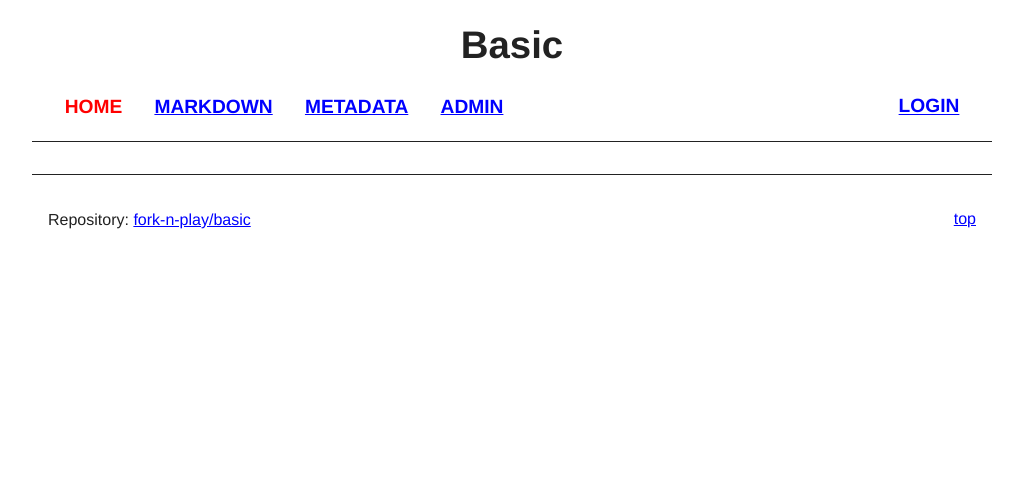
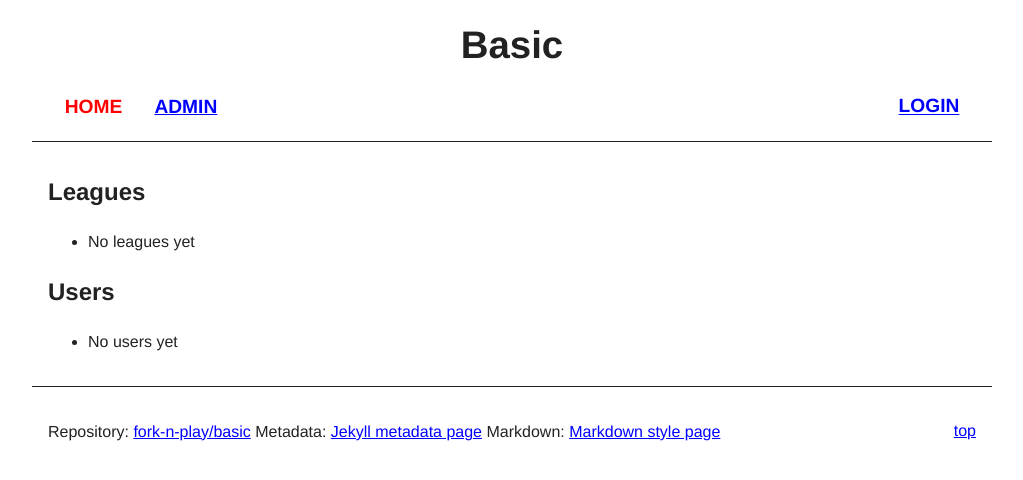
Before and after one commit to fork-n-play/basic, a Jekyll site: the page built from pages/home.md, in a window 1280 px wide. Shown: the top 480 px of the page, without its empty margins (128-1151 px from the left). Built offline with Jekyll 4.4.1, drawn with Linux system fonts in a browser that asks for light colours; comment, search, counter and statistics services are not loaded; the repository's description, which GitHub fills in, is left out.

Commit message:
Fix navigation, check for _data files

```diff
--- a/_includes/navigation.html
+++ b/_includes/navigation.html
@@ -1,8 +1,8 @@
 <nav>
 	<ul>
 	{% assign navigation_pages = site.html_pages | sort: 'navigation_weight' %}
-	{% for p in navigation_pages %}
+	{% for p in navigation_pages %}{% unless p.navigation_weight == 0 %}
 		<li><a href="{{ p.url | absolute_url }}" {% if p.url == page.url %}class="active"{% endif %}>{{ p.title }}</a></li>
-	{% endfor %}
+	{% endunless %}{% endfor %}
 	</ul>
 </nav>
--- a/_layouts/default.html
+++ b/_layouts/default.html
@@ -22,6 +22,8 @@
 <footer>
 	<ul>
 		<li>Repository: <a href="{{ site.github.repository_url }}">{{ site.github.repository_nwo }}</a></li>
+		<li>Metadata: <a href="{{ '/metadata' | absolute_url }}">Jekyll metadata page</a></li>
+		<li>Markdown: <a href="{{ '/markdown' | absolute_url }}">Markdown style page</a></li>
 		<li><a href="#top">top</a></li>
 	</ul>
 </footer>
--- a/pages/home.html
+++ /dev/null
@@ -1,5 +0,0 @@
----
-title: home
-permalink: /
-navigation_weight: 1
----
--- /dev/null
+++ b/pages/home.md
@@ -0,0 +1,20 @@
+---
+title: home
+permalink: /
+navigation_weight: 1
+---
+
+## Leagues
+
+{% if site.data.leagues.size %}{% for l in site.data.leagues %}
+- {{ l | jsonify }}{% endfor %}
+{% else %}- No leagues yet
+{% endif %}
+
+
+## Users
+
+{% if site.data.users.size > 0 %}{% for u in site.data.users %}
+- {{ u | jsonify }}{% endfor %}
+{% else %}- No users yet
+{% endif %}
```
Also changed, not shown: README.md (+4 -5 lines), assets/javascript/FnP/pagescripts/admin.js (+11 -0 lines), pages/markdown.md (+0 -1 lines), pages/metadata.md (+1 -2 lines).
